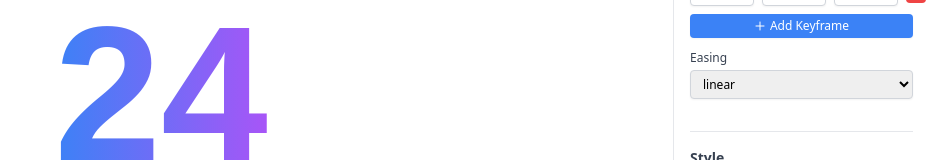
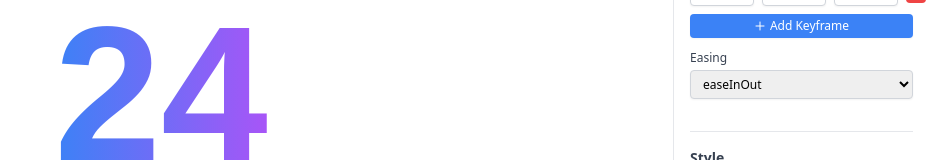
Before and after one commit to jeffjose/arr-demo, a SvelteKit app: page / in a window 1280 px wide. Shown: the part 306-466 px from the top of the page, without its empty margins (351-1280 px from the left). Built offline with nearby package versions, Linux system fonts and the light colour scheme; a web font is replaced by a local one.

Commit message:
moe easing

```diff
--- a/src/routes/+layout.svelte
+++ b/src/routes/+layout.svelte
@@ -36,9 +36,18 @@
 	]);
 
 	// Animation configuration
-	let easingFunction = $state<'linear' | 'easeIn' | 'easeOut' | 'easeInOut' | 'bounce' | 'elastic'>(
-		'linear'
-	);
+	let easingFunction = $state<
+		| 'linear'
+		| 'easeIn'
+		| 'easeOut'
+		| 'easeInOut'
+		| 'bounce'
+		| 'elastic'
+		| 'cubic'
+		| 'sine'
+		| 'circ'
+		| 'expo'
+	>('easeInOut');
 
 	const colors = [
 		{ name: 'Red', class: 'text-red-500', bg: 'bg-red-500' },
@@ -69,7 +78,16 @@
 
 	// Easing functions
 	const easingFunctions: Record<
-		'linear' | 'easeIn' | 'easeOut' | 'easeInOut' | 'bounce' | 'elastic',
+		| 'linear'
+		| 'easeIn'
+		| 'easeOut'
+		| 'easeInOut'
+		| 'bounce'
+		| 'elastic'
+		| 'cubic'
+		| 'sine'
+		| 'circ'
+		| 'expo',
 		(t: number) => number
 	> = {
 		linear: (t: number) => t,
@@ -87,7 +105,11 @@
 		elastic: (t: number) => {
 			const c4 = (2 * Math.PI) / 3;
 			return t === 0 ? 0 : t === 1 ? 1 : Math.pow(2, -10 * t) * Math.sin((t * 10 - 0.75) * c4) + 1;
-		}
+		},
+		cubic: (t: number) => t * t * t,
+		sine: (t: number) => 1 - Math.cos((t * Math.PI) / 2),
+		circ: (t: number) => 1 - Math.sqrt(1 - t * t),
+		expo: (t: number) => (t === 0 ? 0 : Math.pow(2, 10 * t - 10))
 	};
 
 	function getTotalDuration() {
```
